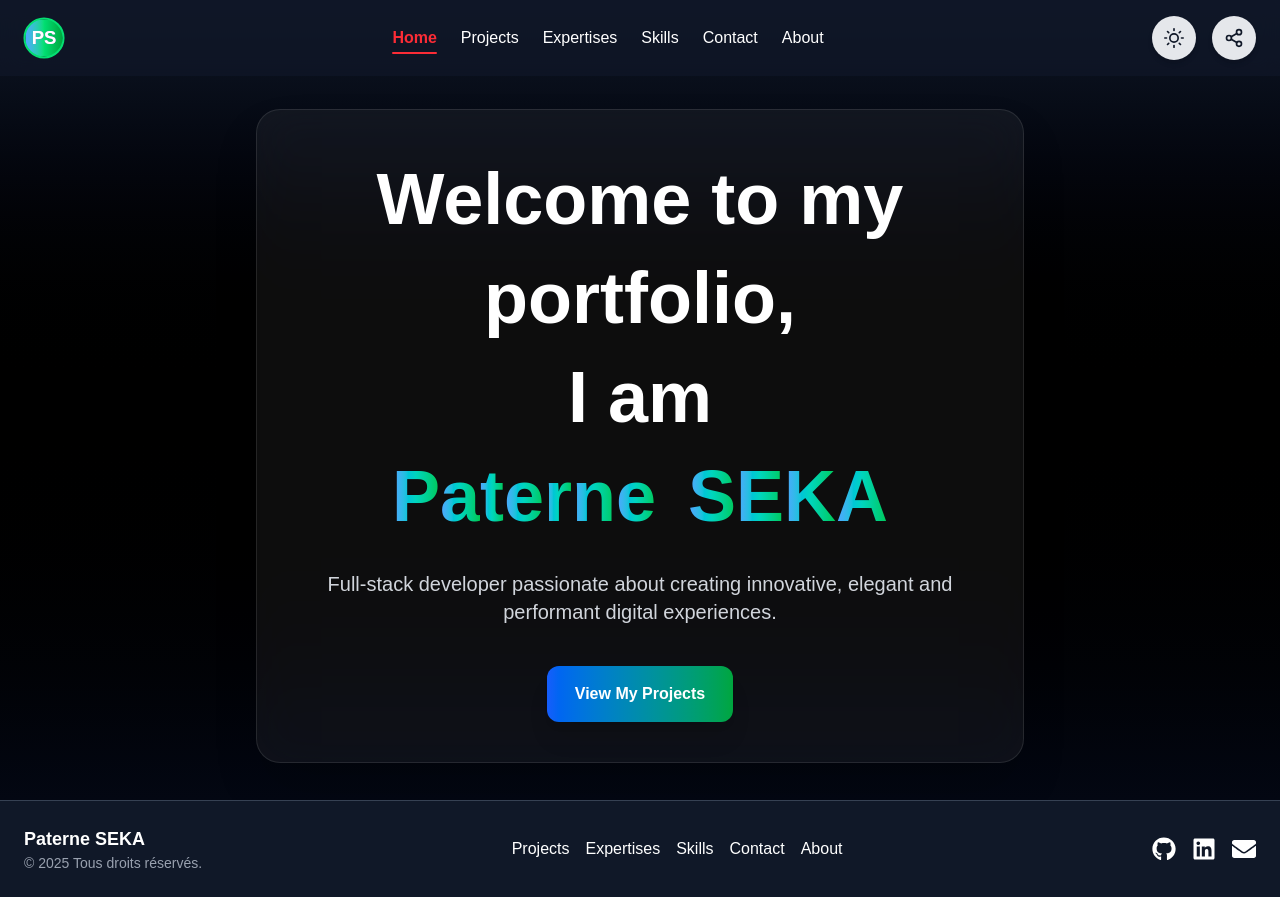
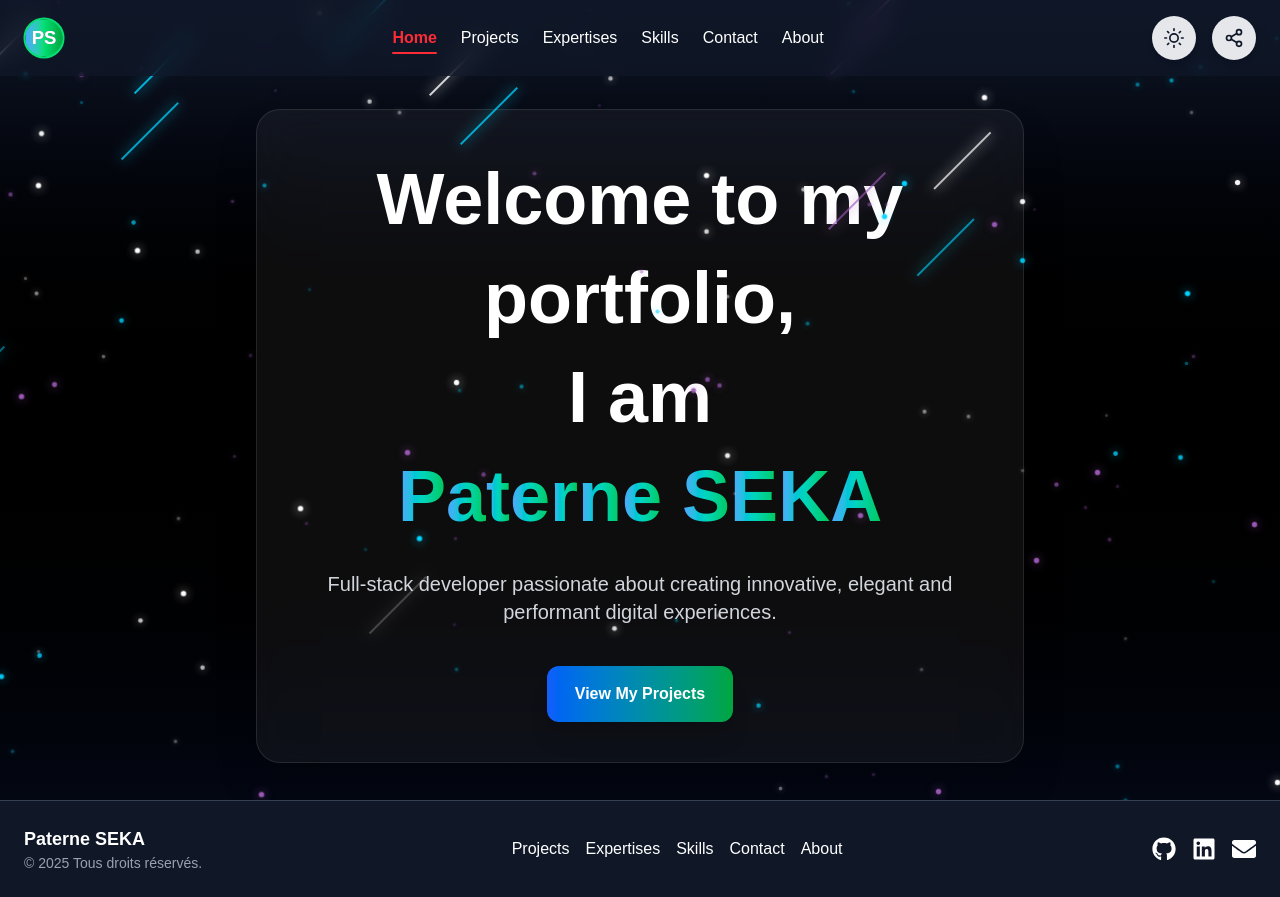
Before and after one commit to PaterneSeka1/portfolio, a Next.js app: page / in a window 1280 px wide. Built offline with nearby package versions, Linux system fonts and the light colour scheme.

Commit message:
add animation to background

```diff
--- a/app/(screen)/about/page.jsx
+++ b/app/(screen)/about/page.jsx
@@ -43,7 +43,7 @@ export default function About() {
           animate={{ scale: 1, opacity: 1 }}
           whileHover={{ scale: 1.05, rotate: 2 }}
           transition={{ duration: 0.8 }}
-          className="flex-shrink-0 rounded-full overflow-hidden border-4 border-blue-500 shadow-lg w-52 h-52 md:w-64 md:h-64 bg-gray-200 dark:bg-gray-700"
+          className="flex-shrink-0 rounded-full overflow-hidden border-4 border-blue-500 shadow-lg w-52 h-52 md:w-64 md:h-64 bg-gray-200 dark:bg-gray-700 z-40"
         >
           <img
             src="/me.png"
--- /dev/null
+++ b/app/(screen)/components/ShootingStars.jsx
@@ -0,0 +1,35 @@
+"use client";
+import React from "react";
+import { useThemeStore } from "../../store/themeStore";
+import "./shooting-stars.css";
+
+export default function ShootingStars() {
+  const { theme } = useThemeStore();
+
+  // Palette selon thème
+  const colors = theme === "dark"
+    ? ["#ffffff", "#00d4ff", "#9b59b6"] // blanc, bleu néon, violet
+    : ["#80c8ff", "#b6ff80", "#ff80bf"]; // bleu pastel, vert clair, rose pastel
+
+  return (
+    <div className="shooting-stars-container">
+      {Array.from({ length: 20 }).map((_, i) => {
+        const randomX = Math.random();
+        const randomDuration = 2 + Math.random() * 3;
+        const color = colors[Math.floor(Math.random() * colors.length)];
+
+        return (
+          <div
+            key={i}
+            className="star"
+            style={{
+              "--x": randomX,
+              "--duration": `${randomDuration}s`,
+              "--color": color,
+            }}
+          ></div>
+        );
+      })}
+    </div>
+  );
+}
--- /dev/null
+++ b/app/(screen)/components/TwinklingStars.jsx
@@ -0,0 +1,35 @@
+"use client";
+import React from "react";
+import { useThemeStore } from "../../store/themeStore";
+import "./twinkling-stars.css";
+
+export default function TwinklingStars() {
+  const { theme } = useThemeStore();
+
+  const colors = theme === "dark"
+    ? ["#ffffff", "#00d4ff", "#9b59b6"]
+    : ["#80c8ff", "#b6ff80", "#ff80bf"];
+
+  return (
+    <div className="twinkling-stars">
+      {Array.from({ length: 120 }).map((_, i) => {
+        const color = colors[Math.floor(Math.random() * colors.length)];
+
+        return (
+          <div
+            key={i}
+            className="twinkle"
+            style={{
+              "--x": Math.random(),
+              "--y": Math.random(),
+              "--delay": `${Math.random() * 5}s`,
+              "--duration": `${2 + Math.random() * 4}s`,
+              "--opacity": Math.random(),
+              "--color": color,
+            }}
+          ></div>
+        );
+      })}
+    </div>
+  );
+}
--- /dev/null
+++ b/app/(screen)/components/shooting-stars.css
@@ -0,0 +1,31 @@
+.shooting-stars-container {
+  position: fixed;
+  inset: 0;
+  z-index: 2;
+  overflow: hidden;
+  pointer-events: none;
+}
+
+.star {
+  position: absolute;
+  width: 2px;
+  height: 80px;
+  background: var(--color, white);
+  opacity: 0.7;
+  filter: drop-shadow(0 0 6px var(--color, white));
+  top: -120px;
+  left: calc(100% * var(--x));
+  transform: rotate(45deg);
+  animation: shooting var(--duration) linear infinite;
+}
+
+@keyframes shooting {
+  0% {
+    transform: translateY(0) translateX(0) rotate(45deg);
+    opacity: 1;
+  }
+  100% {
+    transform: translateY(900px) translateX(-900px) rotate(45deg);
+    opacity: 0;
+  }
+}
--- /dev/null
+++ b/app/(screen)/components/twinkling-stars.css
@@ -0,0 +1,26 @@
+.twinkling-stars {
+  position: fixed;
+  inset: 0;
+  z-index: 1;
+  pointer-events: none;
+  overflow: hidden;
+}
+
+.twinkle {
+  position: absolute;
+  width: 3px;
+  height: 3px;
+  background: var(--color, white);
+  border-radius: 50%;
+  opacity: var(--opacity, 0.5);
+  top: calc(100% * var(--y));
+  left: calc(100% * var(--x));
+  box-shadow: 0 0 6px var(--color, white);
+  animation: twinkle var(--duration) infinite ease-in-out;
+  animation-delay: var(--delay);
+}
+
+@keyframes twinkle {
+  0%, 100% { opacity: 0.2; transform: scale(1); }
+  50% { opacity: 1; transform: scale(1.8); }
+}
--- a/app/layout.jsx
+++ b/app/layout.jsx
@@ -2,6 +2,8 @@ import { Geist, Geist_Mono } from "next/font/google";
 import "./globals.css";
 import { Toaster } from "react-hot-toast";
 import ClientLayout from "./ClientLayout";
+import ShootingStars from "./(screen)/components/ShootingStars";
+import TwinklingStars from "./(screen)/components/TwinklingStars";
 
 const geistSans = Geist({
   variable: "--font-geist-sans",
@@ -23,6 +25,8 @@ export default function RootLayout({ children }) {
     <html lang="en">
       <body className={`${geistSans.variable} ${geistMono.variable} antialiased`}>
         <Toaster position="top-right" toastOptions={{ duration: 4000 }} />
+        <ShootingStars />
+        <TwinklingStars />
         <ClientLayout>{children}</ClientLayout>
       </body>
     </html>
--- a/app/page.jsx
+++ b/app/page.jsx
@@ -16,15 +16,15 @@ export default function Home() {
       ? "bg-gradient-to-r from-blue-600 to-green-600 hover:from-green-600 hover:to-blue-600 text-white"
       : "bg-gradient-to-r from-blue-600 to-green-500 hover:from-green-500 hover:to-blue-600 text-white"
 
-  // Animated letters for name with extra space between Paterne and SEKA
-  const name = "Paterne  SEKA" // double space added
+  const name = "Paterne  SEKA"
   const letters = name.split("")
 
   return (
     <main
       className={`pt-18 relative flex flex-col items-center justify-center min-h-screen overflow-hidden px-6 transition-colors duration-700 ${bgGradient}`}
     >
-      {/* Background */}
+
+      {/* Background Colors */}
       <motion.div
         className="absolute inset-0 -z-10"
         initial={{ opacity: 0 }}
@@ -63,7 +63,7 @@ export default function Home() {
                 animate={{ y: 0, opacity: 1 }}
                 transition={{ delay: index * 0.05, type: "spring", stiffness: 120 }}
                 className={
-                  letter === ' '
+                  letter === ''
                     ? 'inline-block w-4'
                     : 'text-transparent bg-clip-text bg-linear-to-r from-blue-400 via-teal-400 to-green-500 '
                 }
--- a/package.json
+++ b/package.json
@@ -10,9 +10,10 @@
   },
   "dependencies": {
     "@emailjs/browser": "^4.4.1",
+    "@splinetool/react-spline": "^4.1.0",
     "framer-motion": "^12.23.24",
     "lucide-react": "^0.555.0",
-    "next": "16.0.1",
+    "next": "^16.0.7",
     "nodemailer": "^7.0.10",
     "react": "19.2.0",
     "react-dom": "19.2.0",
```
Also changed, not shown: 1 other file (tests, documents, lock files or other folders).
